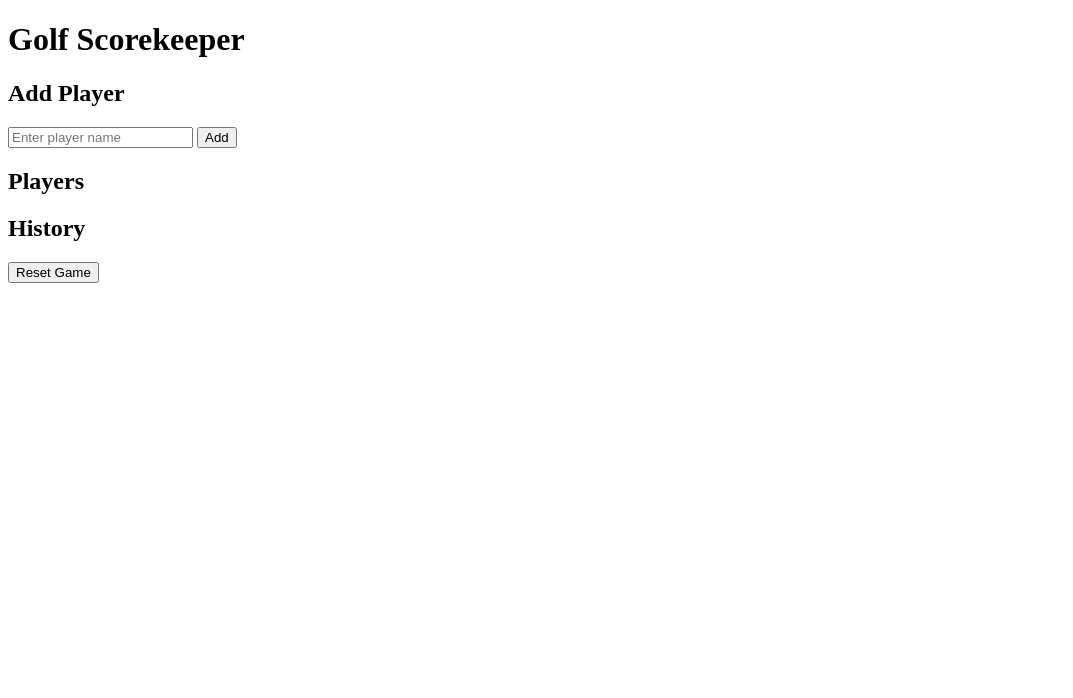
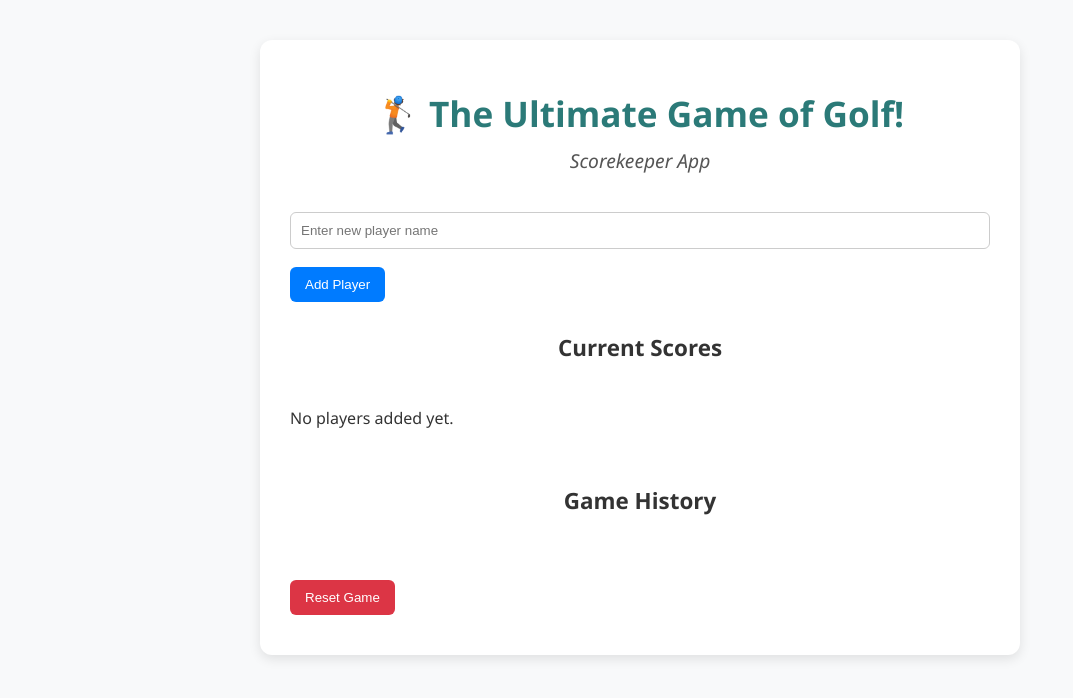
Before and after one commit to chapinator10/GOLF, a Flask app: page / in a window 1280 px wide. Shown: the top 698 px of the page, without its empty margins (0-1073 px from the left). Run offline with Flask 3, Linux system fonts and the light colour scheme.

Commit message:
Add animations and header to UI

```diff
--- a/templates/index.html
+++ b/templates/index.html
@@ -1,24 +1,124 @@
 <!DOCTYPE html>
-<html>
+<html lang="en">
 <head>
-    <title>Golf Game Web</title>
+  <meta charset="UTF-8">
+  <meta name="viewport" content="width=device-width, initial-scale=1">
+  <title>Golf Scorekeeper</title>
+  <style>
+    body {
+      font-family: 'Segoe UI', sans-serif;
+      background: #f8f9fa;
+      color: #333;
+      margin: 0;
+      padding: 0;
+      animation: fadeIn 1s ease;
+    }
+    @keyframes fadeIn {
+      from { opacity: 0; transform: translateY(-20px); }
+      to { opacity: 1; transform: translateY(0); }
+    }
+    .container {
+      max-width: 700px;
+      margin: 40px auto;
+      background: #fff;
+      padding: 25px 30px;
+      border-radius: 12px;
+      box-shadow: 0 4px 12px rgba(0,0,0,0.1);
+      animation: popIn 0.6s ease-out;
+    }
+    @keyframes popIn {
+      0% { transform: scale(0.95); opacity: 0; }
+      100% { transform: scale(1); opacity: 1; }
+    }
+    h1 {
+      text-align: center;
+      font-size: 2.2em;
+      margin-bottom: 10px;
+      color: #2b7a78;
+      animation: slideDown 0.6s ease-in-out;
+    }
+    h2 {
+      text-align: center;
+      margin-top: 30px;
+      font-size: 1.4em;
+    }
+    @keyframes slideDown {
+      from { transform: translateY(-40px); opacity: 0; }
+      to { transform: translateY(0); opacity: 1; }
+    }
+    form {
+      margin: 15px 0;
+    }
+    input[type="text"], input[type="number"], select {
+      padding: 10px;
+      margin: 8px 0;
+      width: 100%;
+      box-sizing: border-box;
+      border: 1px solid #ccc;
+      border-radius: 6px;
+      transition: all 0.2s ease;
+    }
+    input:focus {
+      border-color: #007bff;
+      outline: none;
+    }
+    button {
+      background-color: #007bff;
+      color: white;
+      padding: 10px 15px;
+      border: none;
+      border-radius: 6px;
+      cursor: pointer;
+      margin-top: 10px;
+      transition: background-color 0.3s ease;
+    }
+    button:hover {
+      background-color: #0056b3;
+    }
+    .player-list, .history {
+      padding: 10px 0;
+    }
+    .winner {
+      background: #d1e7dd;
+      padding: 10px;
+      border-radius: 6px;
+      margin-top: 20px;
+      text-align: center;
+      font-weight: bold;
+    }
+    .subheader {
+      text-align: center;
+      font-size: 1.2em;
+      font-style: italic;
+      color: #555;
+      margin-bottom: 30px;
+      animation: fadeIn 1.4s ease;
+    }
+  </style>
 </head>
 <body>
-    <h1>Golf Scorekeeper</h1>
+  <div class="container">
+    <h1>🏌️ The Ultimate Game of Golf!</h1>
+    <div class="subheader">Scorekeeper App</div>
 
-    <h2>Add Player</h2>
     <form method="post">
       <input type="hidden" name="action" value="add_player">
-        <input type="text" name="player_name" placeholder="Enter player name">
-        <button type="submit">Add</button>
+      <input type="text" name="player_name" placeholder="Enter new player name" required>
+      <button type="submit">Add Player</button>
     </form>
 
-    <h2>Players</h2>
+    <h2>Current Scores</h2>
+    <div class="player-list">
+      {% if game.players %}
         <ul>
           {% for name, score in game.players.items() %}
-        <li>{{ name }}: {{ score }}</li>
+          <li><strong>{{ name }}</strong>: {{ score }} pts</li>
           {% endfor %}
         </ul>
+      {% else %}
+        <p>No players added yet.</p>
+      {% endif %}
+    </div>
 
     {% if game.players %}
     <h2>Call It</h2>
@@ -31,16 +131,15 @@
           {% endfor %}
         </select>
       </label><br>
-        <label>Correct?
-            <input type="radio" name="correct" value="yes"> Yes
-            <input type="radio" name="correct" value="no" checked> No
-        </label><br><br>
+
+      <label>Were they correct?</label><br>
+      <label><input type="radio" name="correct" value="yes"> Yes</label>
+      <label><input type="radio" name="correct" value="no" checked> No</label><br>
 
       {% for name in game.players %}
         {% if name != game.winner %}
-                <label>{{ name }}'s hand value:
-                    <input type="number" name="hand_{{ name }}">
-                </label><br>
+        <label>{{ name }}'s hand value:</label>
+        <input type="number" name="hand_{{ name }}" placeholder="0">
         {% endif %}
       {% endfor %}
 
@@ -48,23 +147,24 @@
     </form>
     {% endif %}
 
-    <h2>History</h2>
-    <ul>
+    <h2>Game History</h2>
+    <div class="history">
       {% for entry in game.history %}
-        <li>
-            Round {{ entry.round }}: {{ entry.caller }} called it –
-            {% if entry.correct %}Correct ✅{% else %}Incorrect ❌{% endif %}
-        </li>
+        <p>Round {{ entry.round }}: <strong>{{ entry.caller }}</strong> called it —
+          {% if entry.correct %}<span style="color:green;">Correct</span>{% else %}<span style="color:red;">Incorrect</span>{% endif %}</p>
       {% endfor %}
-    </ul>
+    </div>
 
     <form method="post">
       <input type="hidden" name="action" value="reset">
-        <button type="submit">Reset Game</button>
+      <button style="background-color: #dc3545;">Reset Game</button>
     </form>
 
     {% if game.game_over %}
-        <h2>🎉 Game Over! Winner: {{ game.winner }} 🎉</h2>
+    <div class="winner">
+      🎉 Game Over! Winner: {{ game.winner }} 🎉
+    </div>
     {% endif %}
+  </div>
 </body>
 </html>
```
Lines whose indentation alone changed are shown as unchanged.
